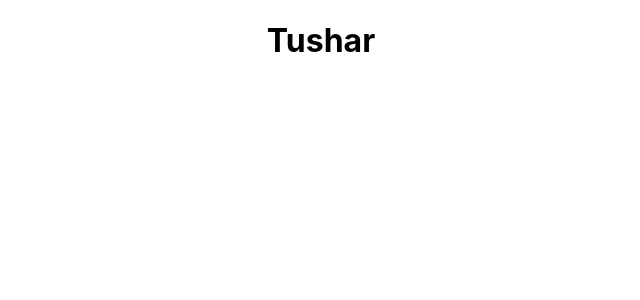
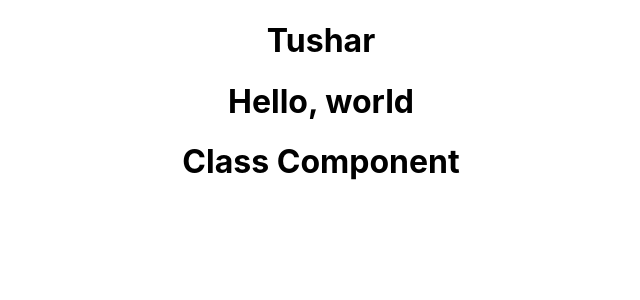
Before and after one commit to tusharkawsar/react-hello-world, a React (Create React App) app in the folder hello-world/: page / in a window 1280 px wide. Shown: the top 300 px of the page, without its empty margins (319-959 px from the left). Built offline with nearby package versions, Linux system fonts and the light colour scheme.

Commit message:
Added a class component

```diff
--- a/hello-world/src/App.js
+++ b/hello-world/src/App.js
@@ -1,11 +1,14 @@
 import logo from "./logo.svg";
 import "./App.css";
 import Greet from "components/Greet";
+import WelcomeClass from "components/WelcomeClass";
 
 function App() {
     return (
         <div className="App">
             <h1>Tushar</h1>
+            <Greet></Greet>
+            <WelcomeClass></WelcomeClass>
 
             {/* <header className="App-header">
                 <img
--- /dev/null
+++ b/hello-world/src/components/WelcomeClass.js
@@ -0,0 +1,9 @@
+import React, { Component } from "react";
+
+class WelcomeClass extends Component {
+    render() {
+        return <h1> Class Component </h1>;
+    }
+}
+
+export default WelcomeClass;
```
Also changed, not shown: 1 other file (tests, documents, lock files or other folders).
